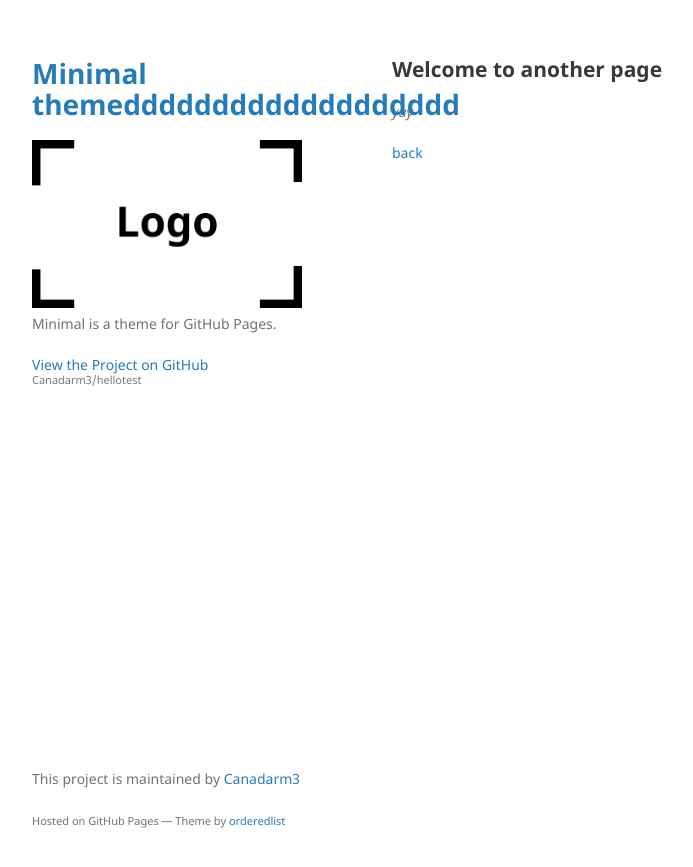
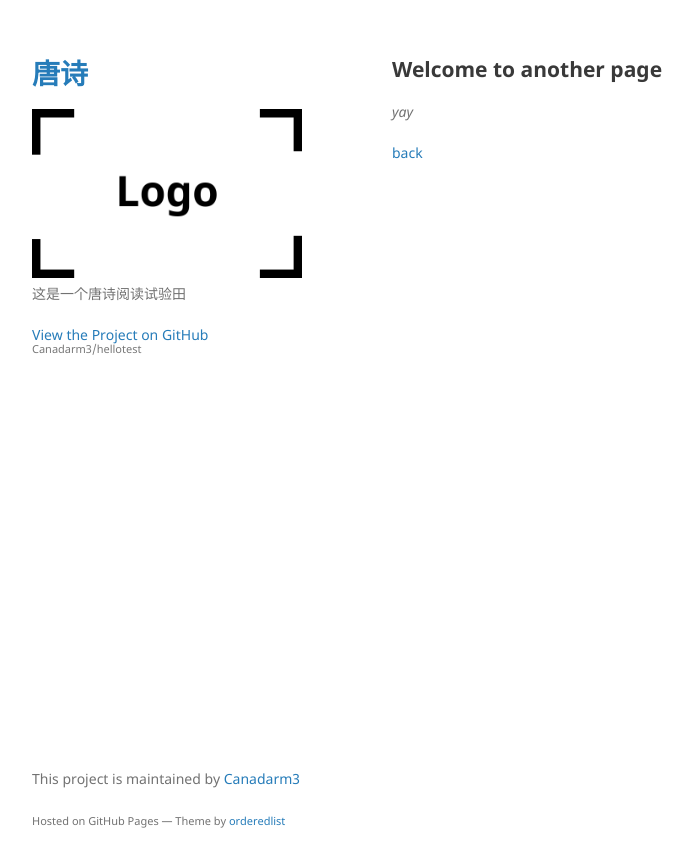
Before and after one commit to Canadarm3/hellotest, a Jekyll site: the page built from another-page.md, in a window 1280 px wide. Shown: the top 867 px of the page, without its empty margins (178-871 px from the left). Built offline with Jekyll 4.4.1, drawn with Linux system fonts in a browser that asks for light colours; our own code applies the rules of GitHub Pages for plain Markdown files.

Commit message:
Update _config.yml

```diff
--- a/_config.yml
+++ b/_config.yml
@@ -1,6 +1,6 @@
-title: Minimal themeddddddddddddddddddd
+title: 唐诗
 logo: /assets/img/logo.png
-description: Minimal is a theme for GitHub Pages.
+description: 这是一个唐诗阅读试验田
 show_downloads: false
 google_analytics:
 theme: jekyll-theme-minimal
```
